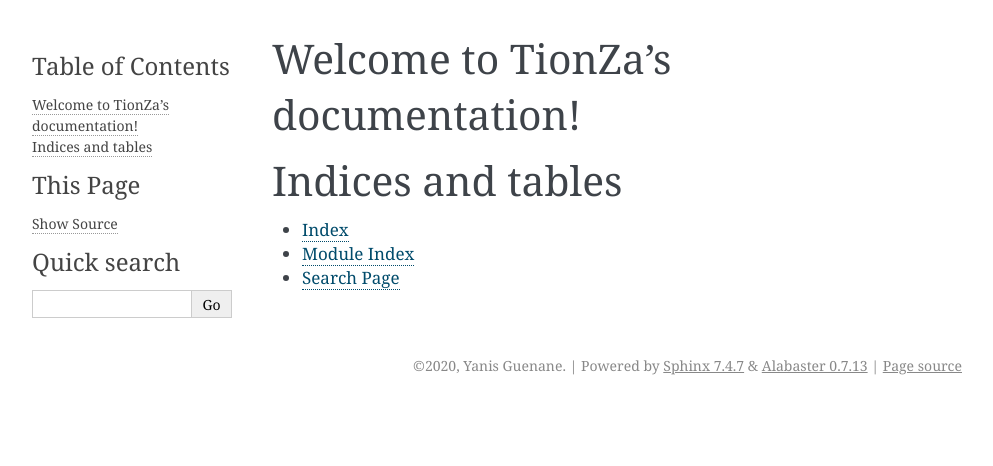
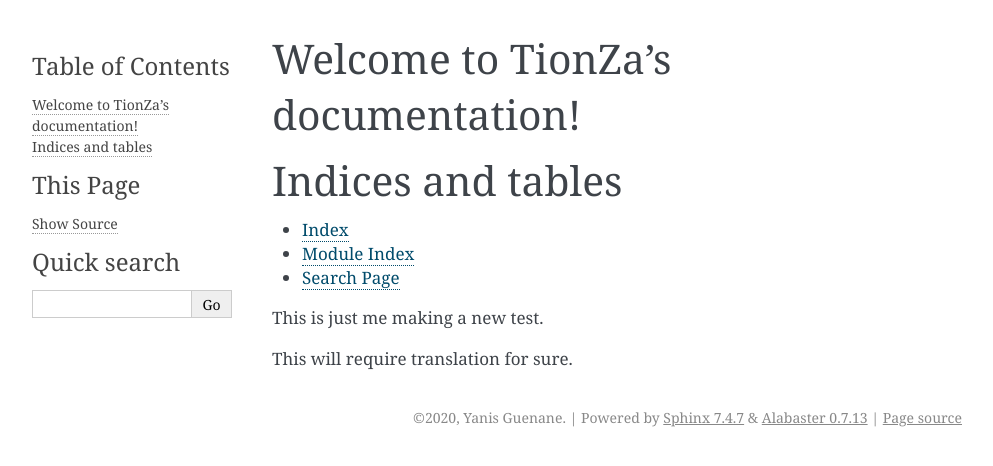
Before and after one commit to Spredzy/sample-i18n-doc, a Sphinx documentation site: the page built from source/index.rst, in a window 1280 px wide. Shown: the top 466 px of the page, without its empty margins (148-1141 px from the left). Built offline with Sphinx 7.4.7, drawn with Linux system fonts in a browser that asks for light colours.

Commit message:
First contribution to this project

```diff
--- a/source/index.rst
+++ b/source/index.rst
@@ -18,3 +18,7 @@
 * :ref:`genindex`
 * :ref:`modindex`
 * :ref:`search`
+
+This is just me making a new test.
+
+This will require translation for sure.
```
